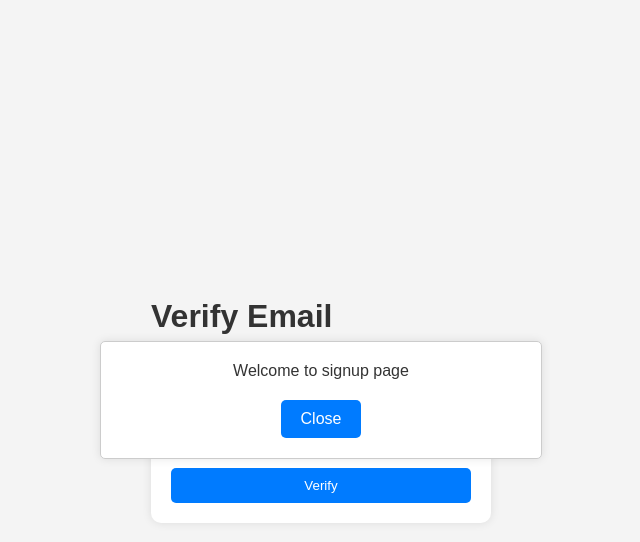
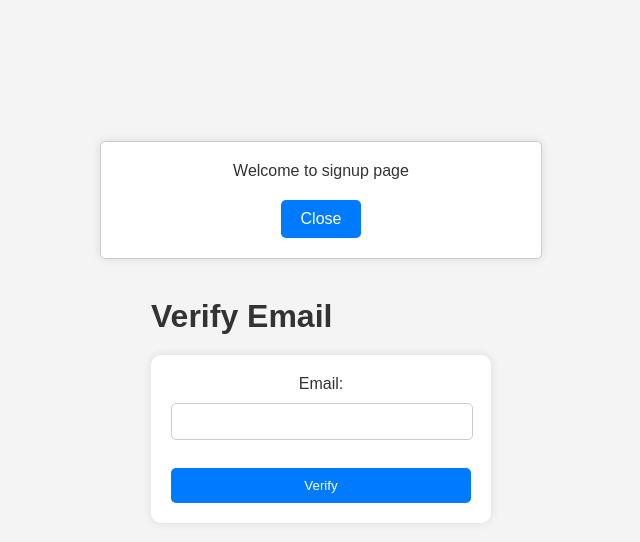
Before and after one commit to neuroneural/immunetworksapp, a Flask app: page /auth/signup in a window 1280 px wide. Shown: the top 542 px of the page, without its empty margins (319-959 px from the left). Run offline with Flask 3, Linux system fonts and the light colour scheme.

Commit message:
updating signup page popup

```diff
--- a/resources/templates/signup.html
+++ b/resources/templates/signup.html
@@ -10,7 +10,7 @@
         .popup {
             display: none;
             position: fixed;
-            top: 50%;
+            top: 25%;
             left: 50%;
             transform: translate(-50%, -50%);
             background-color: #ffffff;
```
Also changed, not shown: 1 other file.
